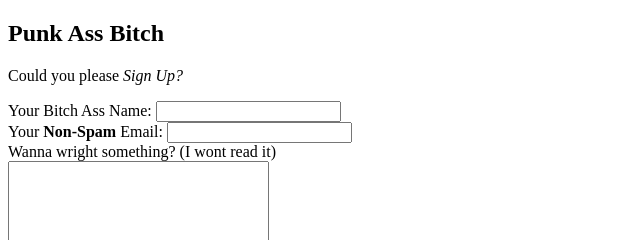
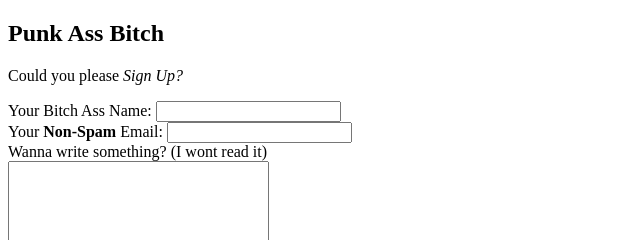
Before and after one commit to MikeTheRosends/Dank, a plain HTML site: page frfr - Cópia.html in a window 1280 px wide. Shown: the top 240 px of the page, 0-640 px from the left. Drawn offline with Linux system fonts and the light colour scheme.

Commit message:
Update frfr - Cópia.html

```diff
--- a/frfr - Cópia.html
+++ b/frfr - Cópia.html
@@ -12,7 +12,7 @@
         <input type="text" name="BitchAssName" id=""><br>
         <label>Your <strong>Non-Spam</strong> Email:</label>
         <input type="email" name="Non-SpamEmail" id=""><br>
-        <label>Wanna wright something? (I wont read it)</label><br>
+        <label>Wanna write something? (I wont read it)</label><br>
         <textarea name="" id="" cols="30" rows="10"></textarea><br>
         <input type="submit" name="NoOneCares" id="">
     </form>
```
